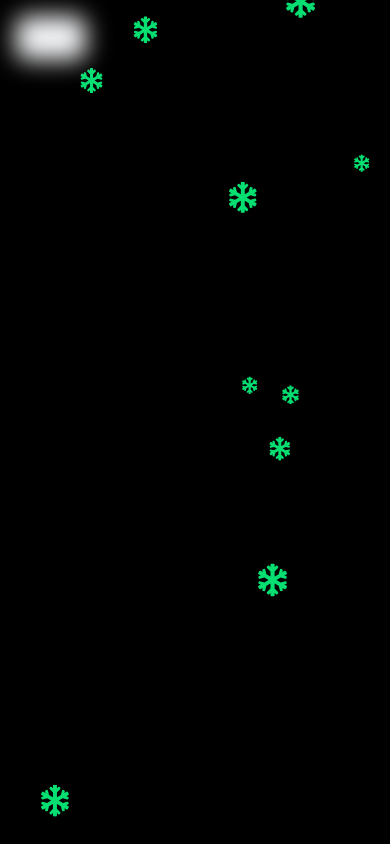
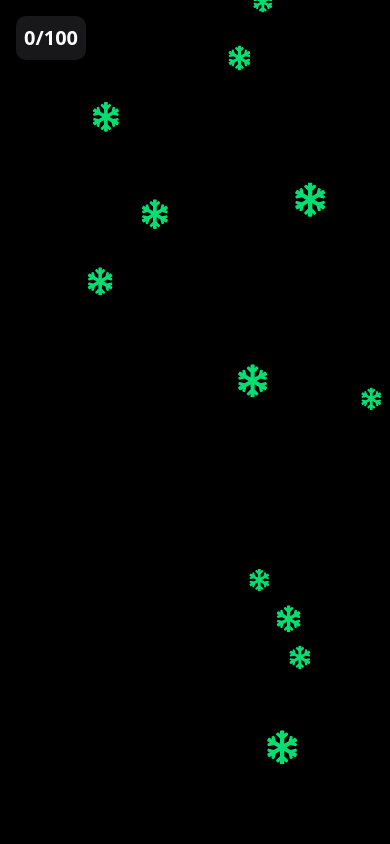
Before and after one commit to idenyy/sudo-surprise, a Next.js app: page /game in a window 390 px wide. Built offline with nearby package versions, Linux system fonts and the light colour scheme.

Commit message:
feat: improve snowflake catching on mobile & set minimum size

```diff
--- a/app/game/page.tsx
+++ b/app/game/page.tsx
@@ -27,7 +27,7 @@ export default function DropGame() {
       id: uuidv4(),
       x: Math.random() * (rect.width - 30),
       y: 0,
-      size: Math.random() * 20 + 14,
+      size: Math.random() * (35 - 20) + 20,
     };
     setSnowflakes((prev) => [...prev, newSnowflake]);
   };
@@ -35,18 +35,23 @@ export default function DropGame() {
   useEffect(() => {
     const interval = setInterval(() => {
       addSnowflake();
-    }, 500);
+    }, 400);
 
     return () => clearInterval(interval);
   }, []);
 
   useEffect(() => {
-    if (caughtCount >= 20) {
+    if (caughtCount >= 100) {
       setTimeout(() => {
         router.push("/congratulations");
-      }, 500);
+      }, 300);
     }
   }, [caughtCount, router]);
+
+  const handleCatch = (id: string) => {
+    setSnowflakes((prev) => prev.filter((s) => s.id !== id));
+    setCaughtCount((prev) => prev + 1);
+  };
 
   return (
     <div
@@ -56,29 +61,27 @@ export default function DropGame() {
       {snowflakes.map((snowflake) => (
         <motion.div
           key={snowflake.id}
-          initial={{ y: -40 }}
+          initial={{ y: -60 }}
           animate={{ y: "100vh" }}
           transition={{
             duration: 4 + Math.random() * 2,
             ease: "easeIn",
           }}
-          onMouseDown={() => {
-            setSnowflakes((prev) => prev.filter((s) => s.id !== snowflake.id));
-            setCaughtCount((prev) => prev + 1);
-          }}
+          onMouseDown={() => handleCatch(snowflake.id)}
+          onTouchStart={() => handleCatch(snowflake.id)}
           className="absolute text-green-400 cursor-pointer flex items-center justify-center"
           style={{
             left: `${snowflake.x}px`,
             fontSize: `${snowflake.size}px`,
-            width: `${snowflake.size * 1.5}px`,
-            height: `${snowflake.size * 1.5}px`,
+            width: `${snowflake.size * 2}px`,
+            height: `${snowflake.size * 2}px`,
           }}
         >
           <FaSnowflake style={{ pointerEvents: "none" }} />
         </motion.div>
       ))}
 
-      <div className="absolute top-4 left-4 text-white text-xl font-bold bg-gray-100 blur-md p-2 rounded-lg">
+      <div className="absolute top-4 left-4 text-white text-xl font-bold bg-zinc-900 p-2 rounded-lg">
         {caughtCount}/100
       </div>
     </div>
```
